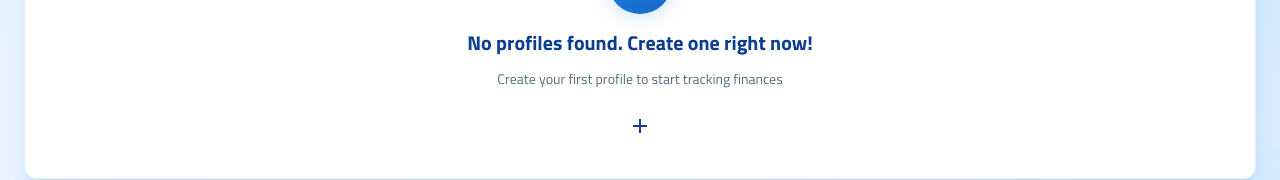
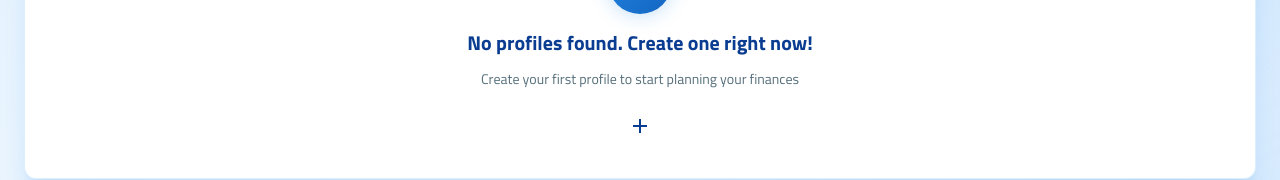
Before and after one commit to samluiz/dolphin, a Vue app in the folder frontend/: page / in a window 1280 px wide. Shown: the part 211-391 px from the top of the page. Built offline with nearby package versions, Linux system fonts and the light colour scheme.

Commit message:
prompt profile translation i18n

```diff
--- a/frontend/src/App.vue
+++ b/frontend/src/App.vue
@@ -14,7 +14,7 @@ import ProfileSelector from "./components/ProfileSelector.vue";
 import { isUserPortugueseSpeaker } from "./shared/utils";
 import { useI18n } from "vue-i18n";
 
-const { locale } = useI18n();
+const { t, locale } = useI18n();
 
 const profileStore = useProfileStore();
 
@@ -152,7 +152,7 @@ fetchAppVersion();
                 <p
                   class="text-xs text-text-secondary-light dark:text-text-secondary-dark mt-0.5"
                 >
-                  Finance Manager
+                  {{ $t("finance_manager") }}
                 </p>
               </div>
             </div>
@@ -184,7 +184,7 @@ fetchAppVersion();
               <p
                 class="text-sm text-text-secondary-light dark:text-text-secondary-dark mb-4"
               >
-                Create your first profile to start tracking finances
+                {{ $t("prompt_profile") }}
               </p>
               <IconButton @click="openCreateProfileModal">
                 <AddIcon />
--- a/frontend/src/i18n/messages.ts
+++ b/frontend/src/i18n/messages.ts
@@ -1,5 +1,6 @@
 export const messages = {
   "en-US": {
+    finance_manager: "Finance Manager",
     description: "Description",
     amount: "Amount",
     category: "Category",
@@ -8,6 +9,7 @@ export const messages = {
     earning: "Earning | Earnings",
     expense: "Expense | Expenses",
     profile: "Profile | Profiles",
+    prompt_profile: "Create your first profile to start planning your finances",
     no_profile: "No profiles found. Create one right now!",
     select_profile: "Select profile",
     edit_profile: "Edit profile",
@@ -72,6 +74,7 @@ export const messages = {
     save_settings: "Save Settings",
   },
   "pt-BR": {
+    finance_manager: "Gerenciador de Finanças",
     description: "Descrição",
     amount: "Valor",
     category: "Categoria",
@@ -80,6 +83,8 @@ export const messages = {
     earning: "Receita | Receitas",
     expense: "Despesa | Despesas",
     profile: "Perfil | Perfis",
+    prompt_profile:
+      "Crie seu primeiro perfil para começar a planejar suas finanças",
     no_profile: "Nenhum perfil encontrado. Crie um agora mesmo!",
     select_profile: "Selecionar perfil",
     edit_profile: "Editar perfil",
```
